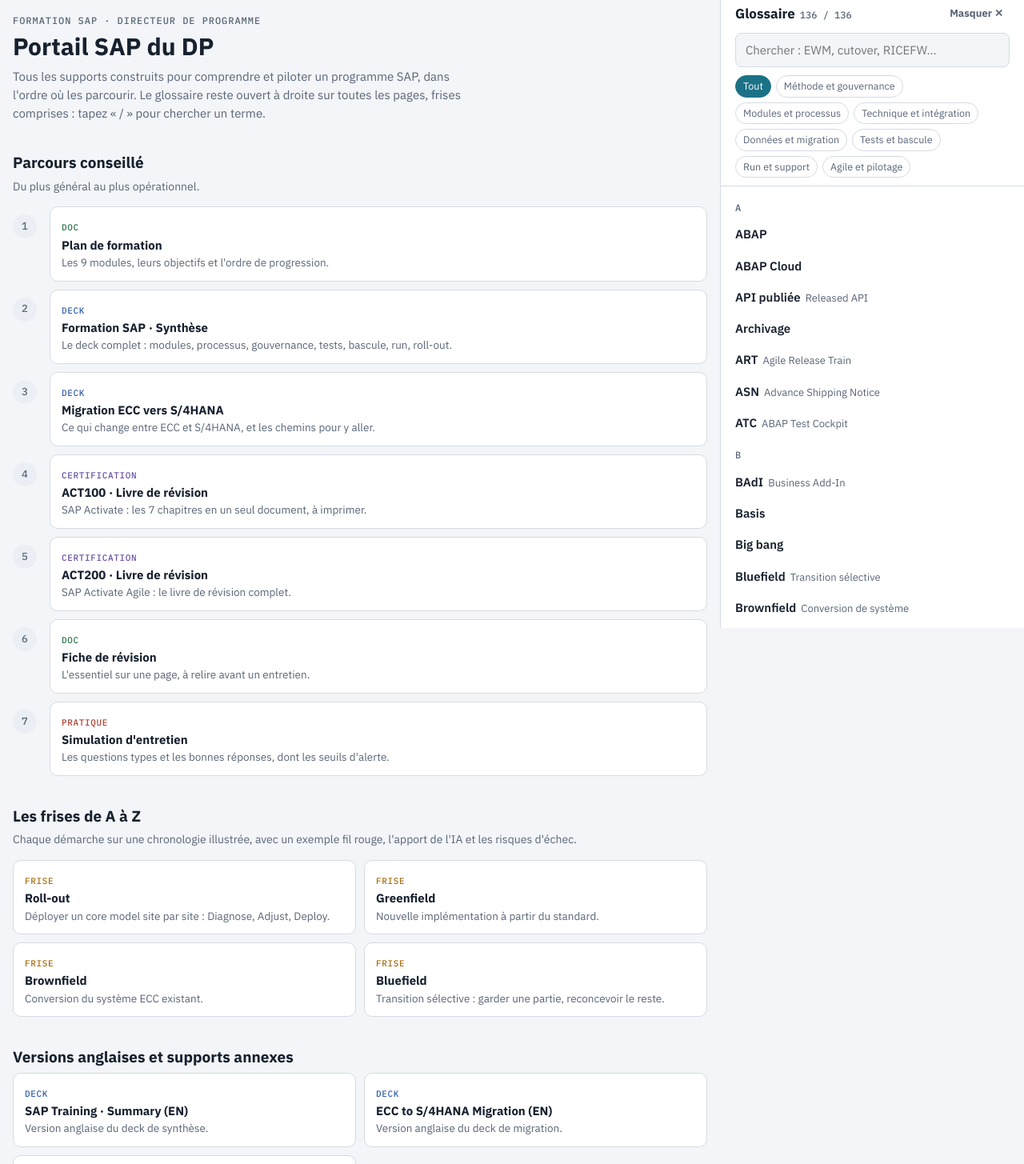
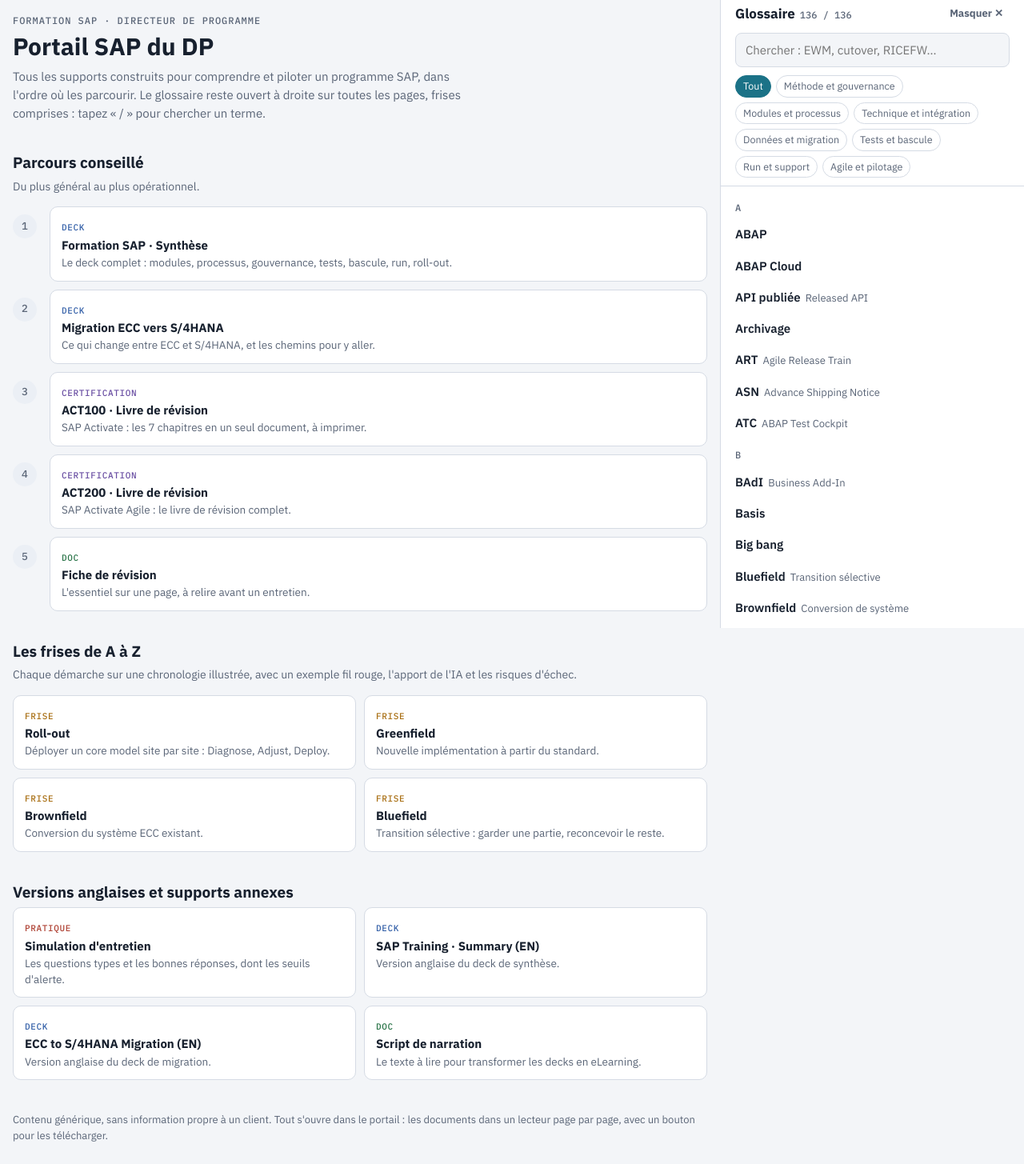
Before and after one commit to Walidbibi/portail-elearning-sap, a plain HTML site: page index.html in a window 1280 px wide. Shown: the part 15-1470 px from the top of the page at 80% size. Drawn offline with Linux system fonts and the light colour scheme.

Commit message:
Simulation d'entretien en annexe, plan de formation retiré
Co-Authored-By: Claude Opus 5.5 <noreply@anthropic.com>

```diff
--- a/index.html
+++ b/index.html
@@ -83,9 +83,9 @@ h2{font-size:19px;margin:36px 0 4px;text-wrap:balance}
 const D=window.SAP_DOCS,KL=window.SAP_KL;
 const tgt=u=>u.startsWith("http")?' target="_blank" rel="noopener"':"";
 const card=key=>{const d=D[key];return `<a class="card k-${d.k}" href="${window.SAP_HREF(d.u)}"${tgt(d.u)}><span class="kind">${KL[d.k]}</span><b>${d.t}</b><span class="d">${d.d}</span></a>`;};
-document.getElementById('path').innerHTML=["plan","synth","mig","act","act2","fiche","simu"].map(k=>`<li>${card(k)}</li>`).join('');
+document.getElementById('path').innerHTML=["synth","mig","act","act2","fiche"].map(k=>`<li>${card(k)}</li>`).join('');
 document.getElementById('frises').innerHTML=["rollout","green","brown","blue"].map(k=>card(k)).join('');
-document.getElementById('other').innerHTML=["synthEN","migEN","script"].map(k=>card(k)).join('');
+document.getElementById('other').innerHTML=["simu","synthEN","migEN","script"].map(k=>card(k)).join('');
 </script>
 
 </body>
--- a/shared/glossaire-data.js
+++ b/shared/glossaire-data.js
@@ -3,7 +3,6 @@
    [terme, nom complet, catégorie, définition, « pour le DP », [clés de documents]] */
 window.SAP_U="https://claude.ai/";
 window.SAP_DOCS={
- plan:{k:"doc",t:"Plan de formation",d:"Les 9 modules, leurs objectifs et l'ordre de progression.",u:"documents/plan-de-formation.pdf"},
  synth:{k:"deck",t:"Formation SAP · Synthèse",d:"Le deck complet : modules, processus, gouvernance, tests, bascule, run, roll-out.",u:"documents/formation-sap-synthese.pdf"},
  mig:{k:"deck",t:"Migration ECC vers S/4HANA",d:"Ce qui change entre ECC et S/4HANA, et les chemins pour y aller.",u:"documents/migration-ecc-s4hana.pdf"},
  fiche:{k:"doc",t:"Fiche de révision",d:"L'essentiel sur une page, à relire avant un entretien.",u:"documents/fiche-de-revision.pdf"},
```
Also changed, not shown: 2 other files.
